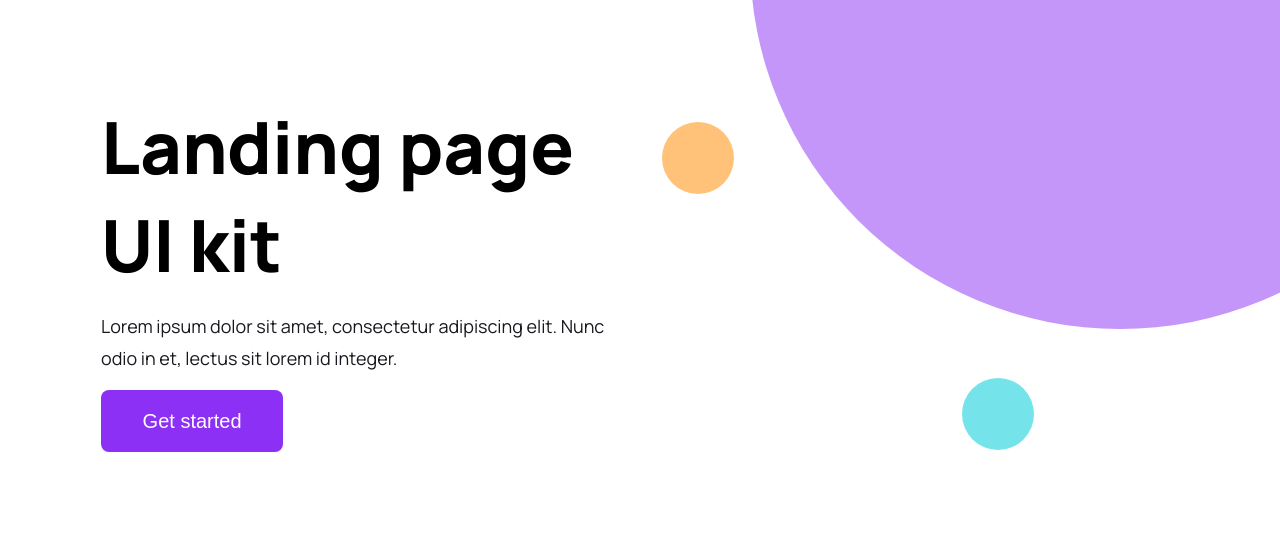
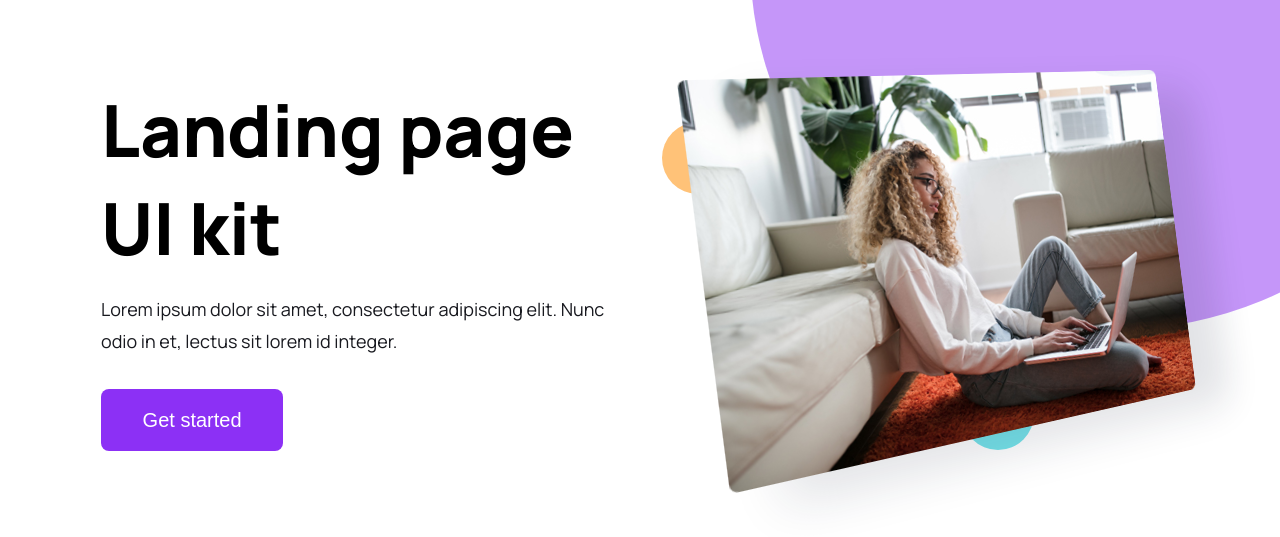
Before and after one commit to bradvatne/landify, a Next.js app: page / in a window 1280 px wide. Shown: the part 311-848 px from the top of the page. Built offline with nearby package versions, Linux system fonts and the light colour scheme.

Commit message:
hero section done

```diff
--- a/containers/Hero.tsx
+++ b/containers/Hero.tsx
@@ -21,8 +21,9 @@ export default function Hero({ content, headerContent }) {
             Lorem ipsum dolor sit amet, consectetur adipiscing elit. Nunc odio
             in et, lectus sit lorem id integer.
           </p>
-          <button className={styles.cta}>Get started</button>
+          <a href="#"><button className={styles.cta}>Get started</button></a>
         </div>
+        <img src="./images/hero_image.jpg" className={styles.hero_image} />
       </div>
       <div/>
     </div>
--- a/styles/Hero.module.scss
+++ b/styles/Hero.module.scss
@@ -44,8 +44,12 @@
   width: 540px;
 }
 
-.hero_image_container {
-  margin-left: 2.75rem;
+.hero_image {
+  box-shadow: 48px 24px 48px rgba(24, 37, 56, 0.12);
+  border-radius: 8px;
+  transform: matrix3d(0.9306,-0.12,0.00,.0005,0.12,0.9306,0.00,0,0,0,1,0,70,-20,0,1);
+  transform-style: preserve-3d;
+  max-height: 518px;
 }
 
 .lead {
@@ -53,7 +57,7 @@
 }
 
 .cta {
-    all: none;
+  all: none;
   padding-top: 1rem;
   padding-bottom: 1rem;
   padding-left: 2.6rem;
@@ -67,5 +71,10 @@
   outline: none;
   box-shadow: none;
   border: none;
-  font-feature-settings: 'liga' off;
+  font-feature-settings: "liga" off;
+  margin-top: 1rem;
+
+  &:hover {
+    cursor: pointer;
+  }
 }
```
Also changed, not shown: public/images/hero_image.jpg (added), public/images/hero_image.png (deleted).
